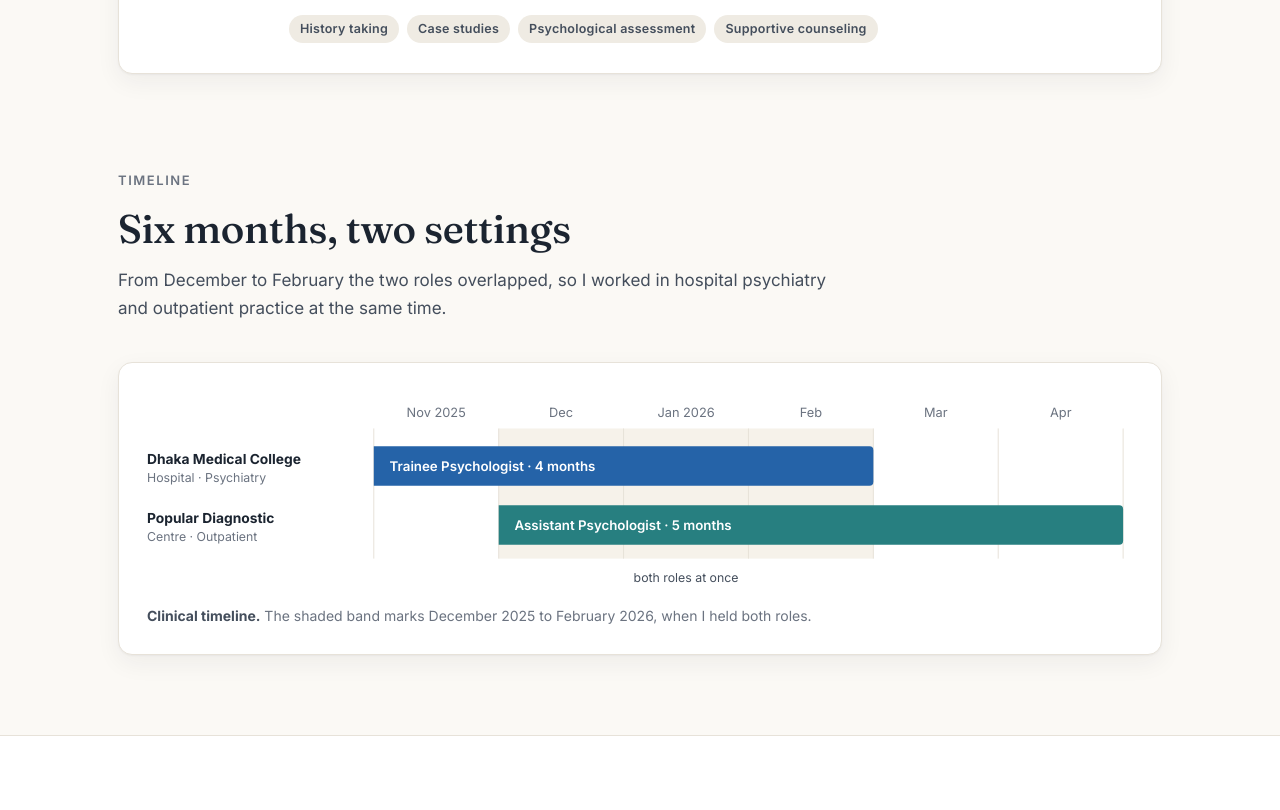
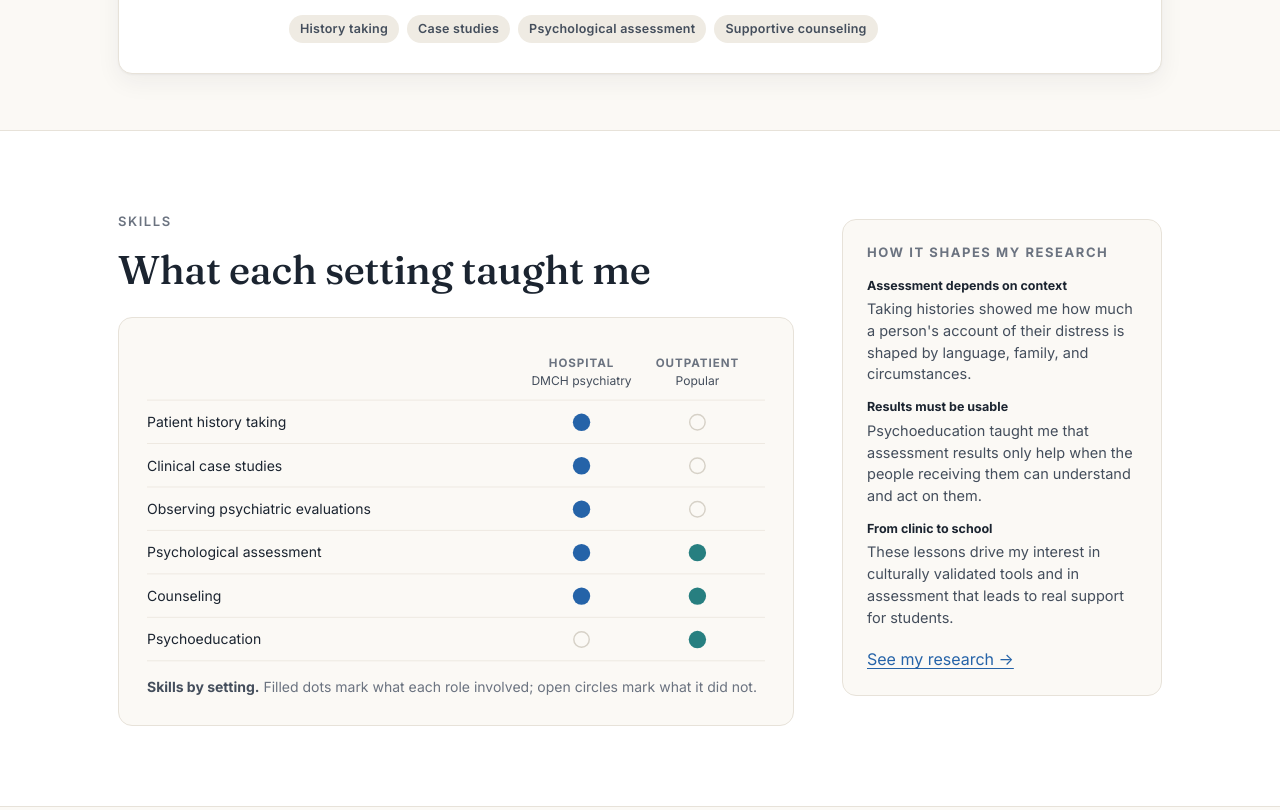
Before and after one commit to sanjidab74-cloud/sanjidab74-cloud.github.io, a plain HTML site: page clinical.html in a window 1280 px wide. Shown: the part 1164-1974 px from the top of the page. Drawn offline with Linux system fonts and the light colour scheme.

Commit message:
Remove clinical timeline diagram
Co-Authored-By: Claude Opus 5.5 <noreply@anthropic.com>

```diff
--- a/clinical.html
+++ b/clinical.html
@@ -78,45 +78,8 @@
     </div>
   </div>
 
-  <section class="section">
-    <div class="wrap">
-      <div class="section-head">
-        <div class="eyebrow">Timeline</div>
-        <h2>Six months, two settings</h2>
-        <p>From December to February the two roles overlapped, so I worked in hospital psychiatry and outpatient practice at the same time.</p>
-      </div>
-      <figure class="diagram">
-        <div class="scroll">
-        <svg viewBox="0 0 1000 205" role="img" aria-label="Timeline: Trainee Psychologist at Dhaka Medical College Hospital from November 2025 to February 2026, and Assistant Psychologist at Popular Diagnostic Centre from December 2025 to April 2026; the roles overlapped from December to February.">
-          <rect x="356.7" y="38" width="380" height="132" fill="#f6f2ea"/>
-          <g stroke="#e7e2d9">
-            <line x1="230" y1="38" x2="230" y2="170"/><line x1="356.7" y1="38" x2="356.7" y2="170"/><line x1="483.3" y1="38" x2="483.3" y2="170"/>
-            <line x1="610" y1="38" x2="610" y2="170"/><line x1="736.7" y1="38" x2="736.7" y2="170"/><line x1="863.3" y1="38" x2="863.3" y2="170"/><line x1="990" y1="38" x2="990" y2="170"/>
-          </g>
-          <g font-size="13" fill="#6b7380" text-anchor="middle">
-            <text x="293.3" y="26">Nov 2025</text><text x="420" y="26">Dec</text><text x="546.7" y="26">Jan 2026</text>
-            <text x="673.3" y="26">Feb</text><text x="800" y="26">Mar</text><text x="926.7" y="26">Apr</text>
-          </g>
 
-          <text x="0" y="74" font-size="14" font-weight="700" fill="#1b2430">Dhaka Medical College</text>
-          <text x="0" y="92" font-size="12.5" fill="#6b7380">Hospital &#183; Psychiatry</text>
-          <path d="M230 56 h502.7 a4 4 0 0 1 4 4 v32 a4 4 0 0 1 -4 4 h-502.7 z" fill="#2563a8"/>
-          <text x="246" y="81" font-size="13.5" font-weight="600" fill="#fff">Trainee Psychologist &#183; 4 months</text>
-
-          <text x="0" y="134" font-size="14" font-weight="700" fill="#1b2430">Popular Diagnostic</text>
-          <text x="0" y="152" font-size="12.5" fill="#6b7380">Centre &#183; Outpatient</text>
-          <path d="M356.7 116 h629.3 a4 4 0 0 1 4 4 v32 a4 4 0 0 1 -4 4 h-629.3 z" fill="#277f80"/>
-          <text x="372.7" y="141" font-size="13.5" font-weight="600" fill="#fff">Assistant Psychologist &#183; 5 months</text>
-
-          <text x="546.7" y="194" font-size="12.5" fill="#444e5c" text-anchor="middle">both roles at once</text>
-        </svg>
-        </div>
-        <figcaption><b>Clinical timeline.</b> The shaded band marks December 2025 to February 2026, when I held both roles.</figcaption>
-      </figure>
-    </div>
-  </section>
-
-  <section class="section alt">
+  <section class="section alt" style="margin-top:56px">
     <div class="wrap">
       <div class="study-grid">
         <div>
```
